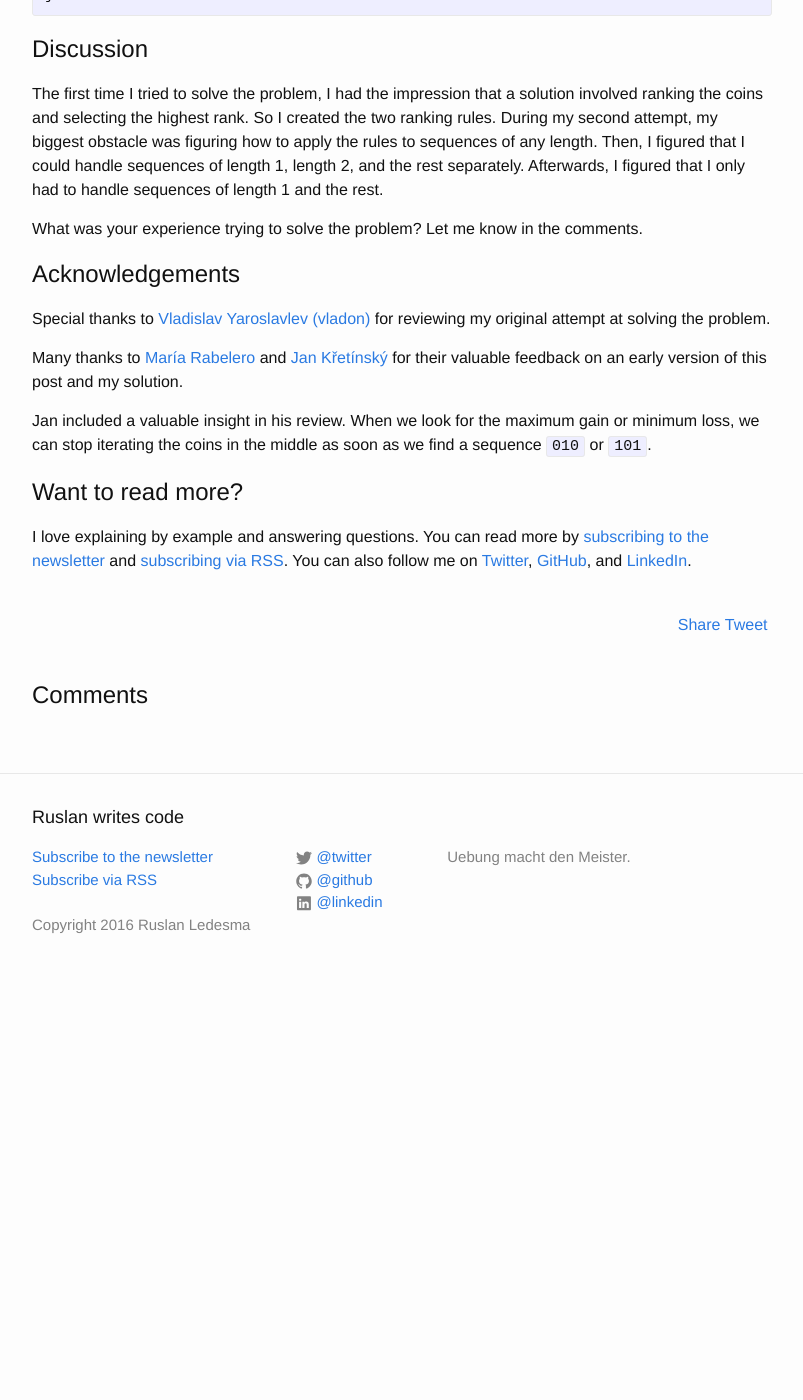
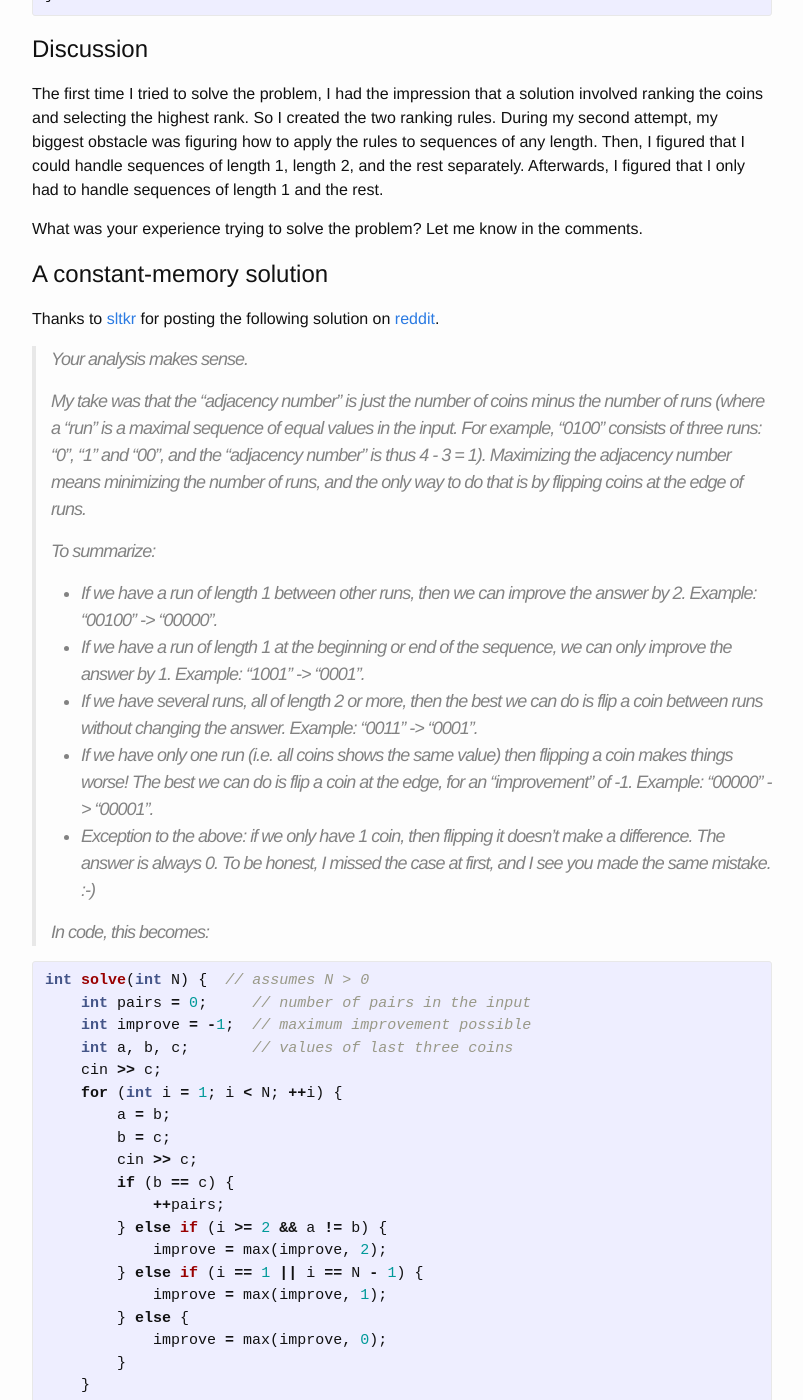
Before and after one commit to mrrusof/mrrusof.github.io, a Jekyll site: the page built from _posts/2016-02-14-adjacent-coins.markdown, in a window 1280 px wide and 1400 px high, scrolled down 5032 px. Shown: the whole window, without its empty margins (238-1041 px from the left). Built offline with Jekyll 4.4.1, drawn with Linux system fonts in a browser that asks for light colours; comment, search, counter and statistics services are not loaded; before the commit the page ends 6028 px from its top, so only the background shows below that; some of the changed text lies outside the part shown.

Commit message:
Include sltkr's solution to Adjacent Coins.

```diff
--- a/_posts/2016-02-14-adjacent-coins.markdown
+++ b/_posts/2016-02-14-adjacent-coins.markdown
@@ -273,6 +274,76 @@ What was your experience trying to solve the problem?  Let me know in
 the comments.
 
 
+# A constant-memory solution
+
+Thanks to [sltkr](https://www.reddit.com/user/sltkr) for posting the
+following solution on
+[reddit](https://www.reddit.com/r/coding/comments/56jr67/programming_problem_adjacent_coins/).
+
+> Your analysis makes sense.
+>
+> My take was that the "adjacency number" is just the number of coins
+  minus the number of runs (where a "run" is a maximal sequence of equal
+  values in the input. For example, "0100" consists of three runs: "0",
+  "1" and "00", and the "adjacency number" is thus 4 - 3 =
+  1). Maximizing the adjacency number means minimizing the number of
+  runs, and the only way to do that is by flipping coins at the edge of
+  runs.
+>
+> To summarize:
+>
+> * If we have a run of length 1 between other runs, then we can improve
+  the answer by 2. Example: "00100" -> "00000".
+> * If we have a run of length 1 at the beginning or end of the sequence,
+  we can only improve the answer by 1. Example: "1001" -> "0001".
+> * If we have several runs, all of length 2 or more, then the best we can
+  do is flip a coin between runs without changing the answer. Example:
+  "0011" -> "0001".
+> * If we have only one run (i.e. all coins shows the same value) then
+  flipping a coin makes things worse! The best we can do is flip a coin
+  at the edge, for an "improvement" of -1. Example: "00000" -> "00001".
+> * Exception to the above: if we only have 1 coin, then flipping it
+  doesn't make a difference. The answer is always 0. To be honest, I
+  missed the case at first, and I see you made the same mistake. :-)
+>
+> In code, this becomes:
+>
+> {% highlight cpp %}
+int solve(int N) {  // assumes N > 0
+    int pairs = 0;     // number of pairs in the input
+    int improve = -1;  // maximum improvement possible
+    int a, b, c;       // values of last three coins
+    cin >> c;
+    for (int i = 1; i < N; ++i) {
+        a = b;
+        b = c;
+        cin >> c;
+        if (b == c) {
+            ++pairs;
+        } else if (i >= 2 && a != b) {
+            improve = max(improve, 2);
+        } else if (i == 1 || i == N - 1) {
+            improve = max(improve, 1);
+        } else {
+            improve = max(improve, 0);
+        }
+    }
+    return N == 1 ? 0 : pairs + improve;
+}
+
+int main() {
+    int N = 0;
+    cin >> N;
+    cout << solve(N) << endl;
+}
+{% endhighlight %}
+>
+> Note that this function combines the calculation of the number of
+  pairs in the input with the maximum improvement, and it only keeps
+  track of the values of the last three coins in the input, thus
+  making it a truly constant-memory solution.
+
+
 # Acknowledgements
 
 Special thanks to [Vladislav Yaroslavlev
```
Also changed, not shown: other parts of _posts/2016-02-14-adjacent-coins.markdown (+1 -0 lines).
